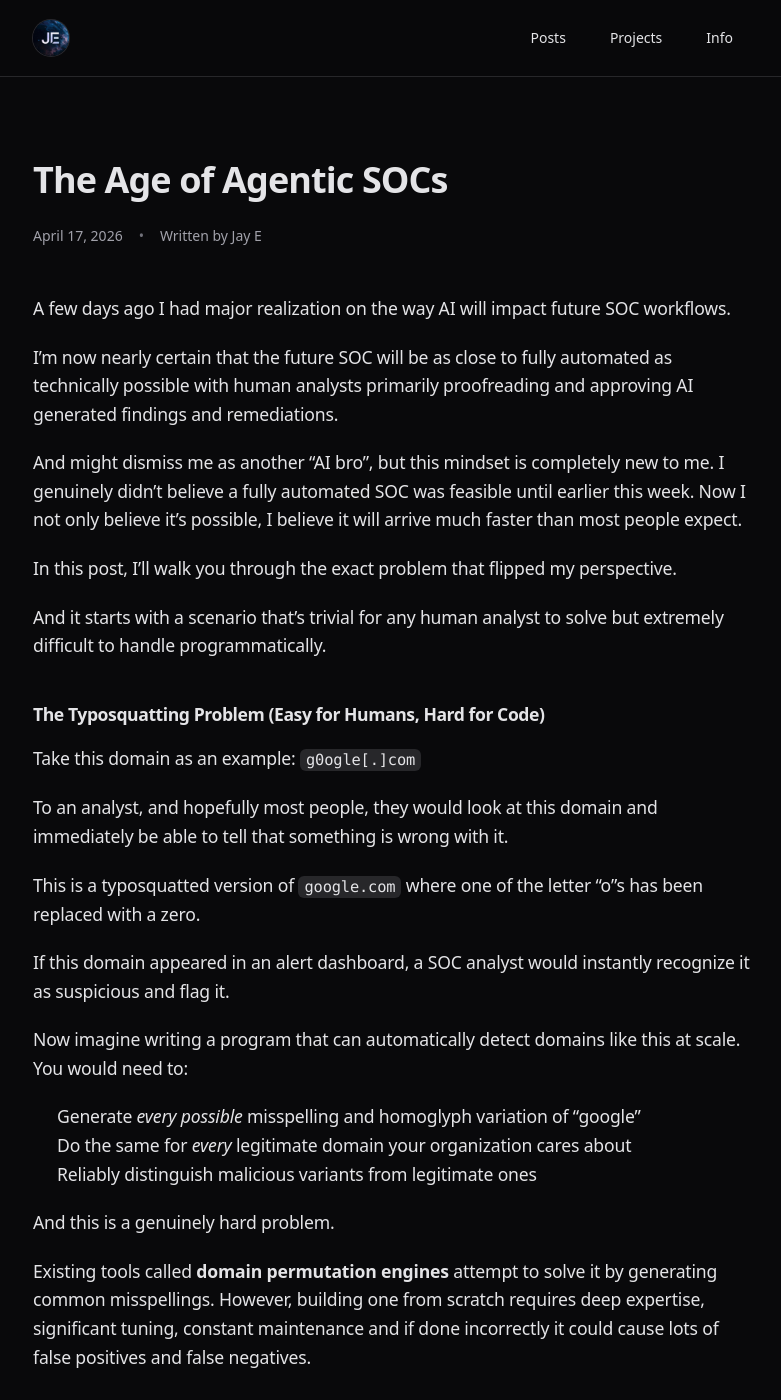
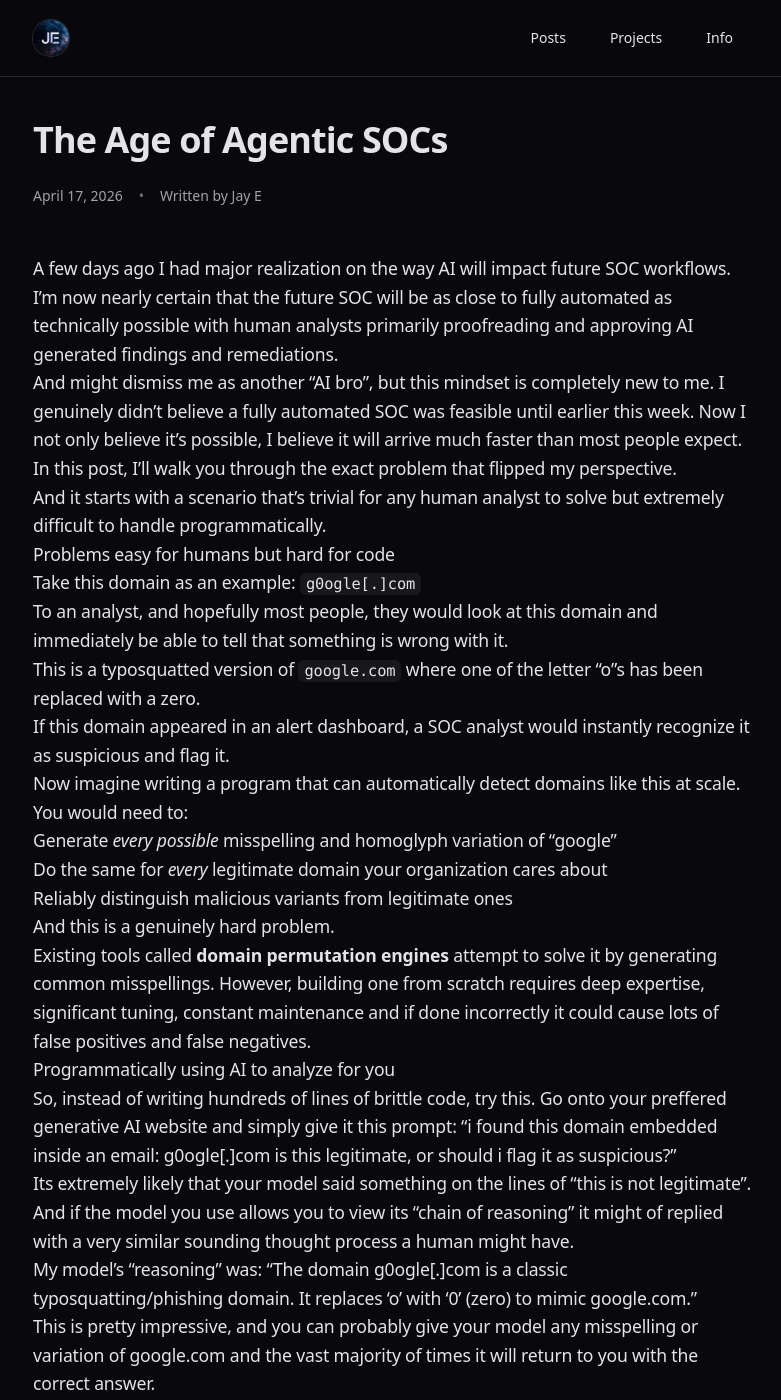
Before and after one commit to jayjoe101/jayjoe101.github.io, a Jekyll site: the page built from _blog/the-age-of-agentic-socs.md, in a window 1280 px wide and 1400 px high. Shown: the whole window, without its empty margins (247-1028 px from the left). Built offline with Jekyll 4.4.1, drawn with Linux system fonts in a browser that asks for light colours; nearby versions of some CDN libraries.

Commit message:
more formatting fixes added tables

```diff
--- a/_blog/the-age-of-agentic-socs.md
+++ b/_blog/the-age-of-agentic-socs.md
@@ -14,7 +14,7 @@
 
 And it starts with a scenario that's trivial for any human analyst to solve but extremely difficult to handle programmatically.
 
-## The Typosquatting Problem (Easy for Humans, Hard for Code)
+## Problems easy for humans but hard for code
 
 Take this domain as an example:
 `g0ogle[.]com`
--- a/_config.yml
+++ b/_config.yml
@@ -4,8 +4,6 @@
 baseurl: ""
 url: "https://jay-e.dev"
 
-# these are all Jekyll settings
-# and allow me to have the custom setup im using
 permalink: /:title/
 
 collections:
@@ -32,6 +30,6 @@
   hard_wrap: false
   syntax_highlighter: rouge
   syntax_highlighter_opts:
-    css_class: 'highlight'
+    css_class: 'highlighter-rouge'
     span:
       line_numbers: false
--- a/_layouts/posts.html
+++ b/_layouts/posts.html
@@ -30,21 +30,38 @@
 
 <!-- === SLEEK BEVELED CODE WINDOWS + COPY BUTTON + LANGUAGE === -->
 <style>
-  /* Minimal dark syntax highlighting for Rouge (looks great in your theme) */
-  .highlighter-rouge pre code {
+  /* Dark syntax highlighting + force dark background to eliminate any light gray defaults */
+  .highlighter-rouge, .highlight {
+    background-color: #18181b !important; /* zinc-950 - dark, no weird gray */
+  }
+
+  .highlighter-rouge pre, .highlight pre {
+    background-color: #18181b !important;
+  }
+
+  .highlighter-rouge pre code, .highlight pre code {
     color: #e4e4e7;
+    background: transparent;
   }
-  .highlighter-rouge .k, .highlighter-rouge .kd { color: #67e8f9; } /* keywords */
-  .highlighter-rouge .s, .highlighter-rouge .sa { color: #86efac; } /* strings */
-  .highlighter-rouge .c, .highlighter-rouge .cm { color: #64748b; } /* comments */
-  .highlighter-rouge .n { color: #e0f2fe; }
-  .highlighter-rouge .m { color: #c084fc; } /* numbers */
-  .highlighter-rouge .o { color: #f472b6; } /* operators */
+
+  /* Minimal dark syntax highlighting for Rouge */
+  .highlighter-rouge .k, .highlighter-rouge .kd,
+  .highlight .k, .highlight .kd { color: #67e8f9; } /* keywords */
+  .highlighter-rouge .s, .highlighter-rouge .sa,
+  .highlight .s, .highlight .sa { color: #86efac; } /* strings */
+  .highlighter-rouge .c, .highlighter-rouge .cm,
+  .highlight .c, .highlight .cm { color: #64748b; } /* comments */
+  .highlighter-rouge .n, .highlight .n { color: #e0f2fe; }
+  .highlighter-rouge .m, .highlight .m { color: #c084fc; } /* numbers */
+  .highlighter-rouge .o, .highlight .o { color: #f472b6; } /* operators */
 </style>
 
 <script>
   document.addEventListener('DOMContentLoaded', () => {
-    document.querySelectorAll('.highlighter-rouge').forEach((block) => {
+    // Target both possible class names for robustness
+    const codeBlocks = document.querySelectorAll('.highlighter-rouge, .highlight');
+
+    codeBlocks.forEach((block) => {
       const pre = block.querySelector('pre');
       if (!pre) return;
       const code = pre.querySelector('code') || pre;
--- a/assets/css/main.css
+++ b/assets/css/main.css
@@ -6,29 +6,46 @@
     font-family: system-ui, -apple-system, BlinkMacSystemFont, 'Segoe UI', Roboto, sans-serif;
 }
 
-article h1, article h2, article h3 {
-  font-weight: 700;
-  letter-spacing: -0.025em;
-  margin-top: 2.5rem;
-  margin-bottom: 1rem;
+/* Dark mode friendly table styles */
+article table {
+  width: 100%;
+  border-collapse: collapse;
+  margin: 1.5rem 0;
+  font-size: 0.95rem;
+  background-color: #18181b; /* zinc-950 */
+  border: 1px solid #3f3f46; /* zinc-700 */
+  border-radius: 0.5rem;
+  overflow: hidden;
 }
 
-article p {
-  margin-bottom: 1.25rem;
+article th {
+  background-color: #27272a; /* zinc-800 */
+  color: #e4e4e7;
+  font-weight: 600;
+  text-align: left;
+  padding: 0.75rem 1rem;
+  border-bottom: 1px solid #3f3f46;
 }
 
-article ul, article ol {
-  margin-bottom: 1.25rem;
-  padding-left: 1.5rem;
+article td {
+  padding: 0.75rem 1rem;
+  color: #d1d5db; /* zinc-300 */
+  border-bottom: 1px solid #3f3f46;
 }
 
+article tr:last-child td {
+  border-bottom: none;
+}
+
+article table a {
+  color: #67e8f9;
+}
+
+/* Ensure inline code has dark bg */
 article code {
   background-color: #27272a;
   padding: 0.125rem 0.375rem;
   border-radius: 0.375rem;
   font-size: 0.875em;
+  color: #e4e4e7;
 }
-
-article pre {
-  margin: 1.5rem 0;
-}
```
Also changed, not shown: other parts of _layouts/posts.html (+1 -1 lines).
